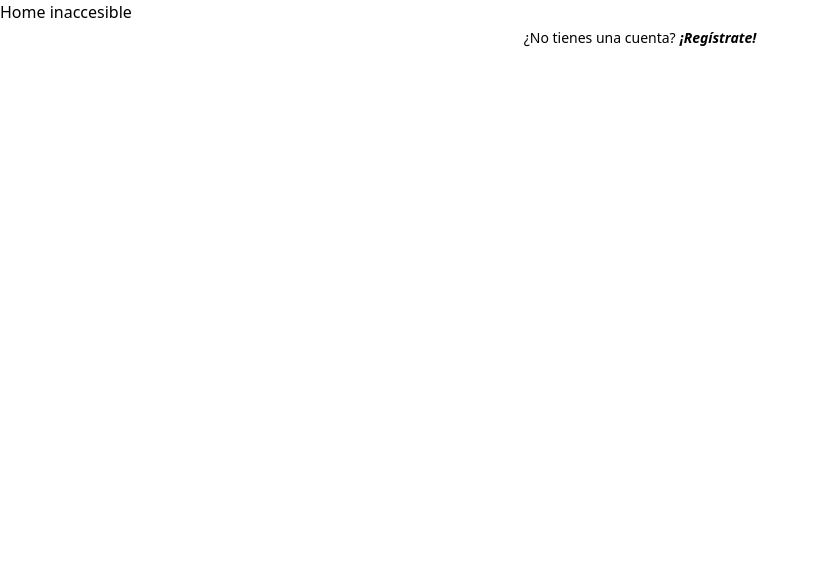
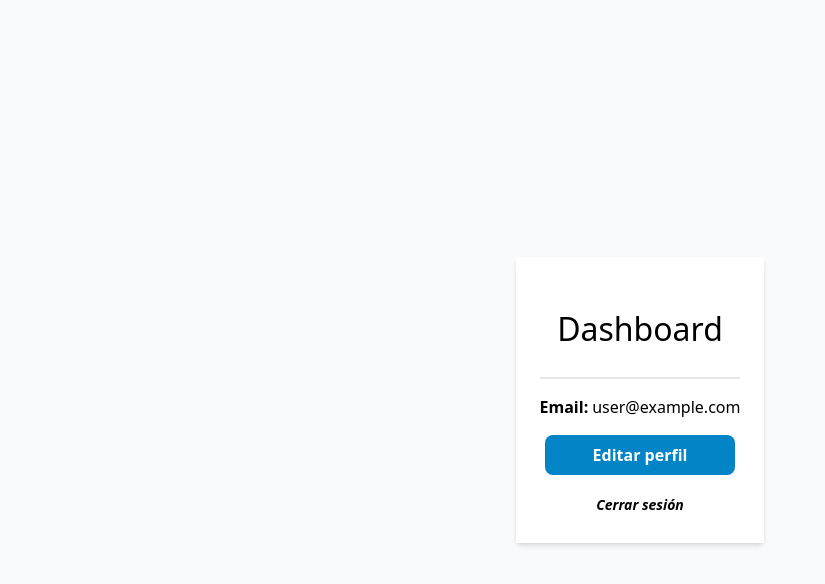
Before and after one commit to OliverGallanti/loginOliver, a React (Vite) app in the folder prueba-syntonize/: page / in a window 1280 px wide. Shown: the top 584 px of the page, without its empty margins (0-825 px from the left). Built offline with nearby package versions, Linux system fonts and the light colour scheme; no server answers; sample sign-in values are in the browser's storage.

Commit message:
feat: añadido Layout para reutilizar código y generada rutas protegidas

```diff
--- a/prueba-syntonize/src/App.jsx
+++ b/prueba-syntonize/src/App.jsx
@@ -3,12 +3,13 @@ import { BrowserRouter as Router, Route, Routes } from "react-router-dom";
 import Login from "./components/Login";
 import Home from "./components/Home";
 import SignUp from "./components/SignUp";
+import PrivateRoute from "./components/services/PrivateRoute";
 
 const App = () => {
   return (
     <Router>
       <Routes>
-        <Route path="/" element={<Home />} />
+        <Route path="/" element={<PrivateRoute element={Home} />} />
         <Route path="/login" element={<Login />} />
         <Route path="/signup" element={<SignUp />} />
       </Routes>
--- a/prueba-syntonize/src/components/Home.jsx
+++ b/prueba-syntonize/src/components/Home.jsx
@@ -1,23 +1,48 @@
-import React from "react";
-import { Link } from "react-router-dom";
+import React, { useState } from "react";
+import Layout from "./uiComponents/Layout";
+import { useAuth } from "../context/AuthContext";
+import { auth } from "../firebase";
+import ButtonAction from "./uiComponents/ButtonAction";
+import { useNavigate } from "react-router-dom";
+import Toaster from "./uiComponents/Toaster";
 
 const Home = () => {
-  const handleLogout = () => {
-    console.log("heh");
+  const [notificationMessage, setNotificationMessage] = useState("");
+  const [severity, setSeverity] = useState("");
+
+  let navigate = useNavigate();
+  const { currentUser } = useAuth();
+
+  const handleLogout = async () => {
+    setNotificationMessage("");
+    try {
+      await auth.signOut();
+      navigate("/login");
+    } catch (error) {
+      setNotificationMessage("Fallo al cerrar sesión");
+      setSeverity("error");
+    }
   };
+
   return (
-    <div>
-      Home inaccesible
+    <Layout title={"Dashboard"}>
+      <div className="flex gap-1">
+        <strong>Email:</strong>
+        {currentUser.email}
+      </div>
+      <ButtonAction title={"Editar perfil"} style={"action"} />
       <span className="text-sm flex justify-center gap-1 m-1">
-        <span>¿No tienes una cuenta?</span>
-        <Link
-          to="/signup"
-          className="italic font-semibold hover:text-teal-600 transition-colors"
+        <button
+          onClick={handleLogout}
+          className="italic font-semibold hover:text-red-500 transition-colors"
         >
-          ¡Regístrate!
-        </Link>
+          Cerrar sesión
+        </button>
       </span>
-    </div>
+      {notificationMessage ? (
+        <Toaster message={notificationMessage} severity={severity} />
+      ) : null}{" "}
+    </Layout>
   );
 };
 
--- a/prueba-syntonize/src/components/Login.jsx
+++ b/prueba-syntonize/src/components/Login.jsx
@@ -8,6 +8,7 @@ import {
   validateFields,
 } from "./controllers/Login.controller";
 import Toaster from "./uiComponents/Toaster";
+import Layout from "./uiComponents/Layout";
 
 const Login = () => {
   const [email, setEmail] = useState("");
@@ -21,11 +22,7 @@ const Login = () => {
   let navigate = useNavigate();
 
   return (
-    <div className="w-screen h-screen bg-gray-50 grid place-content-center">
-      <div className="flex flex-col w-fit h-fit bg-white border-gray-400 shadow-md shadow-black/10 p-6 gap-4">
-        <h2 className="flex justify-center w-full text-[2rem] py-6 border-b-2 ">
-          ¡Bienvenido!
-        </h2>
+    <Layout title={"¡Bienvenido!"}>
       <div className="flex flex-col gap-4 rounded-xl p-6">
         <TextfieldInput
           placeholder={"Email"}
@@ -63,7 +60,6 @@ const Login = () => {
           />
         </div>
       </div>
-      </div>
       <span className="text-sm flex justify-center gap-1 m-1">
         <span>¿No tienes una cuenta?</span>
         <Link
@@ -76,7 +72,7 @@ const Login = () => {
       {notificationMessage ? (
         <Toaster message={notificationMessage} severity={severity} />
       ) : null}{" "}
-    </div>
+    </Layout>
   );
 };
 
--- a/prueba-syntonize/src/components/SignUp.jsx
+++ b/prueba-syntonize/src/components/SignUp.jsx
@@ -8,6 +8,7 @@ import {
   clearErrors,
 } from "../components/controllers/SignUp.controller";
 import { Link, useNavigate } from "react-router-dom";
+import Layout from "./uiComponents/Layout";
 
 const SignUp = () => {
   const [email, setEmail] = useState("");
@@ -23,11 +24,7 @@ const SignUp = () => {
   let navigate = useNavigate();
 
   return (
-    <div className="w-screen h-screen bg-gray-50 grid place-content-center">
-      <div className="flex flex-col w-fit h-fit bg-white border-gray-400 shadow-md shadow-black/10 p-6 gap-4">
-        <h2 className="flex justify-center w-full text-[2rem] py-6 border-b-2 ">
-          Registro
-        </h2>
+    <Layout title={"Registro"}>
       <div className="flex flex-col gap-4 rounded-xl p-6">
         <TextfieldInput
           placeholder={"Email"}
@@ -73,7 +70,7 @@ const SignUp = () => {
           />
         </div>
       </div>
-      </div>
+
       <span className="text-sm flex justify-center gap-1 m-1">
         <span>¿Ya tienes una cuenta?</span>
         <Link
@@ -86,7 +83,7 @@ const SignUp = () => {
       {notificationMessage ? (
         <Toaster message={notificationMessage} severity={severity} />
       ) : null}
-    </div>
+    </Layout>
   );
 };
 
--- a/prueba-syntonize/src/components/controllers/Login.controller.js
+++ b/prueba-syntonize/src/components/controllers/Login.controller.js
@@ -61,6 +61,8 @@ export const handleSubmit = async (
     } catch (error) {
       setNotificationMessage(error.message);
       setSeverity("error");
+      setEmailError("credenciales inválidas");
+      setPasswordError("credenciales inválidas");
       console.error(error.message);
     } finally {
       setLoading(false);
--- a/prueba-syntonize/src/components/controllers/SignUp.controller.js
+++ b/prueba-syntonize/src/components/controllers/SignUp.controller.js
@@ -88,10 +88,8 @@ export const handleSubmit = async (
       );
       setLoading(true);
       await createUserWithEmailAndPassword(auth, email, password);
-      const user = auth.currentUser;
       setNotificationMessage("Usuario registrado!");
       setSeverity("Success!");
-      console.log(user);
       navigate("/login");
     } catch (error) {
       setNotificationMessage(error.message);
--- /dev/null
+++ b/prueba-syntonize/src/components/services/PrivateRoute.jsx
@@ -0,0 +1,11 @@
+import React from "react";
+import { Navigate } from "react-router-dom";
+import { useAuth } from "../../context/AuthContext";
+
+const PrivateRoute = ({ element: Element }) => {
+  const { currentUser } = useAuth();
+
+  return currentUser ? <Element /> : <Navigate to="/login" />;
+};
+
+export default PrivateRoute;
--- /dev/null
+++ b/prueba-syntonize/src/components/uiComponents/Layout.jsx
@@ -0,0 +1,16 @@
+import React from "react";
+
+const Layout = ({ children, title }) => {
+  return (
+    <div className="w-screen h-screen bg-gray-50 grid place-content-center">
+      <div className="flex flex-col w-fit h-fit bg-white border-gray-400 shadow-md shadow-black/10 p-6 gap-4">
+        <h2 className="flex justify-center w-full text-[2rem] py-6 border-b-2 ">
+          {title}
+        </h2>{" "}
+        {children}
+      </div>
+    </div>
+  );
+};
+
+export default Layout;
--- a/prueba-syntonize/src/components/uiComponents/TextfieldInput.jsx
+++ b/prueba-syntonize/src/components/uiComponents/TextfieldInput.jsx
@@ -7,7 +7,7 @@ const TextfieldInput = ({ placeholder, type, onChange, error }) => {
         placeholder={placeholder}
         type={type}
         onChange={onChange}
-        className={`${error ? "hover:bg-red-500/10 placeholder-red-600/70 focus:bg-red-500/20" : "hover:bg-gray-100/30 placeholder-gray-600/70 focus:bg-gray-100/50"} block w-full bg-transparent outline-none border-b-2 py-2 px-4  transition-colors`}
+        className={`${error ? "hover:bg-red-500/10 border-red-500/20 placeholder-red-600/70 focus:bg-red-500/20" : "hover:bg-gray-100/30 border-gray-500/20 placeholder-gray-600/70 focus:bg-gray-100/50"} block w-full bg-transparent outline-none border-b-2 py-2 px-4 transition-colors`}
       />
       {error && <span className="text-red-600 text-xs">{error}</span>}
     </div>
```
Lines whose indentation alone changed are shown as unchanged.
